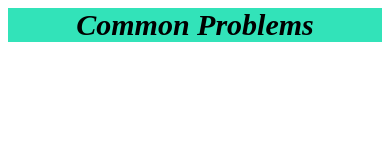
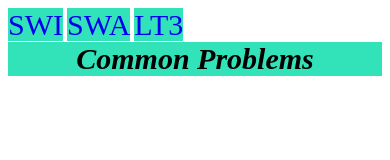
Before and after one commit to Rodick90/posao, a plain HTML site: page index.html in a window 390 px wide. Drawn offline with Linux system fonts and the light colour scheme.

Commit message:
added nav with anchors

```diff
--- a/index.html
+++ b/index.html
@@ -7,6 +7,11 @@
     <title>posao</title>
   </head>
   <body>
+      <nav class="mobnav">
+      <a href="#swi.html">SWI</a>
+      <a href="#swa.html">SWA</a>
+      <a href="#lt3.html">LT3</a>
+      </nav>
   <div id="container">
     <h3 class="naslov">Common Problems</h3>
 
--- a/mobile.css
+++ b/mobile.css
@@ -9,11 +9,18 @@
   font-size: 30px;
   text-align: center;
   width: 100%;
-  display: block;
   background-color: #32E3B9;
-  margin:0px 0px;
+  margin: 0px 0px;
   padding: 0px 0px;
 
+}
+a {
+  text-align: center;
+  text-decoration: none;
+  font-size: 30px;
+  padding: 10px 10px;
+  background-color: #32E3B9;
+  padding: 0px 0px;
 }
 
 }
```
